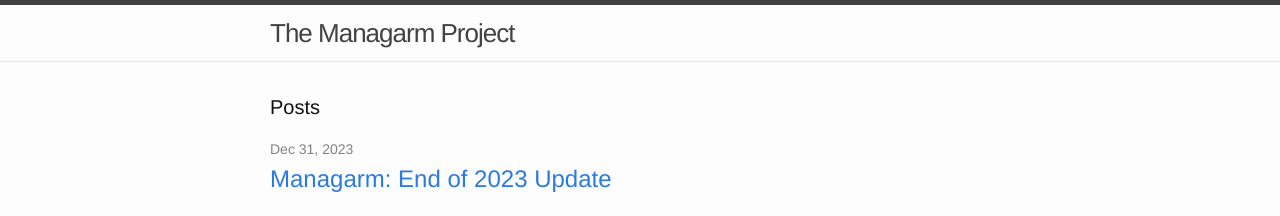
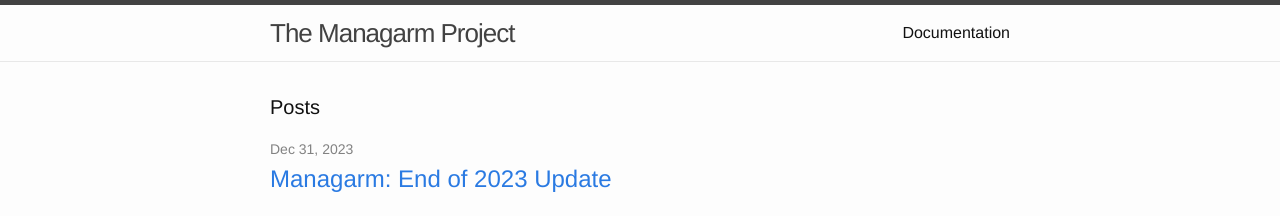
Before and after one commit to managarm/managarm.github.io, a Jekyll site: the page built from index.html, in a window 1280 px wide. Shown: the top 216 px of the page. Built offline with Jekyll 4.4.1, drawn with Linux system fonts in a browser that asks for light colours.

Commit message:
meta: add link to documentation

```diff
--- a/_includes/header.html
+++ b/_includes/header.html
@@ -19,6 +19,7 @@
           <a class="page-link" href="{{ my_page.url | prepend: site.baseurl }}">{{ my_page.title }}</a>
           {% endif %}
         {% endfor %}
+        <a class="page-link" href="https://docs.managarm.org">Documentation</a>
       </div>
     </nav>
 
```
